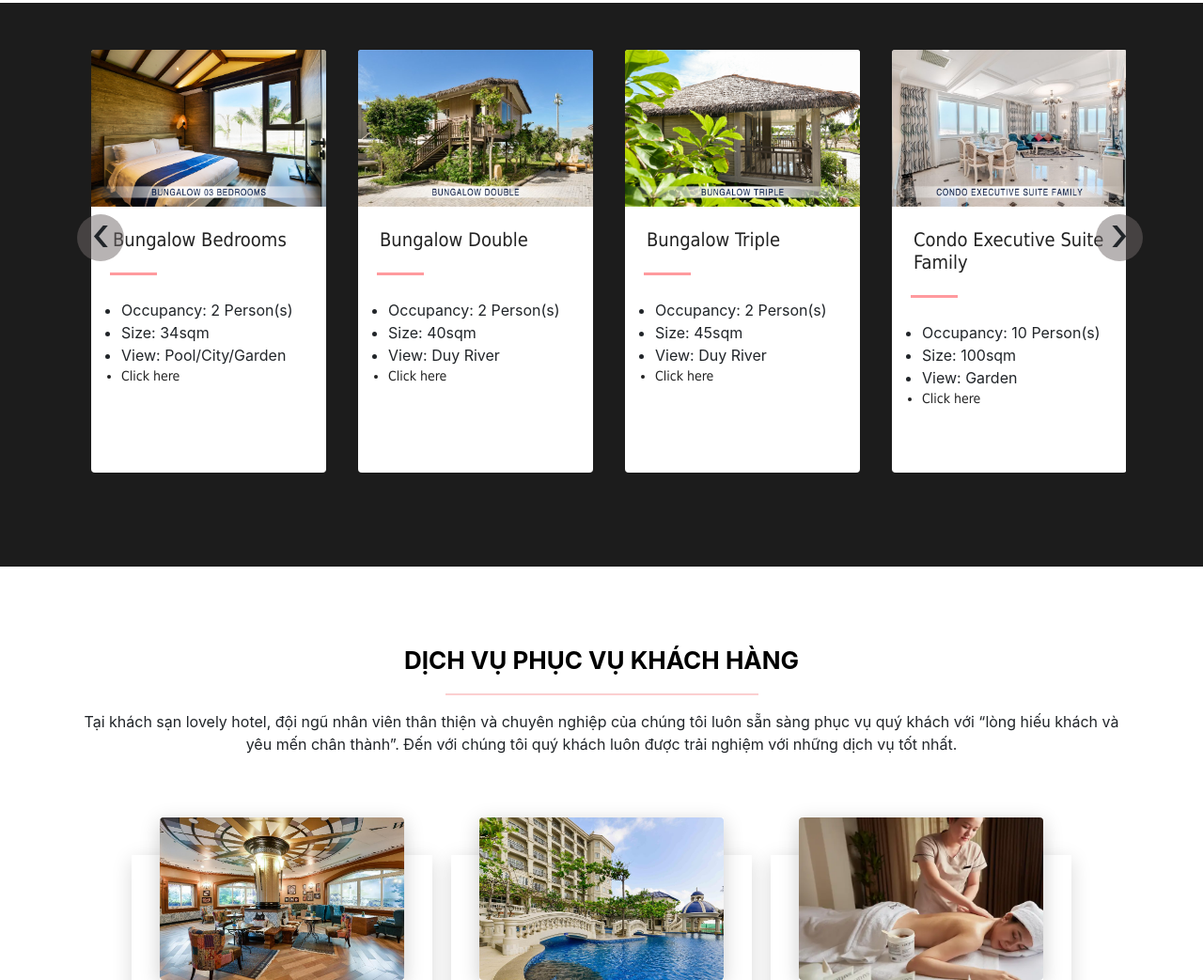
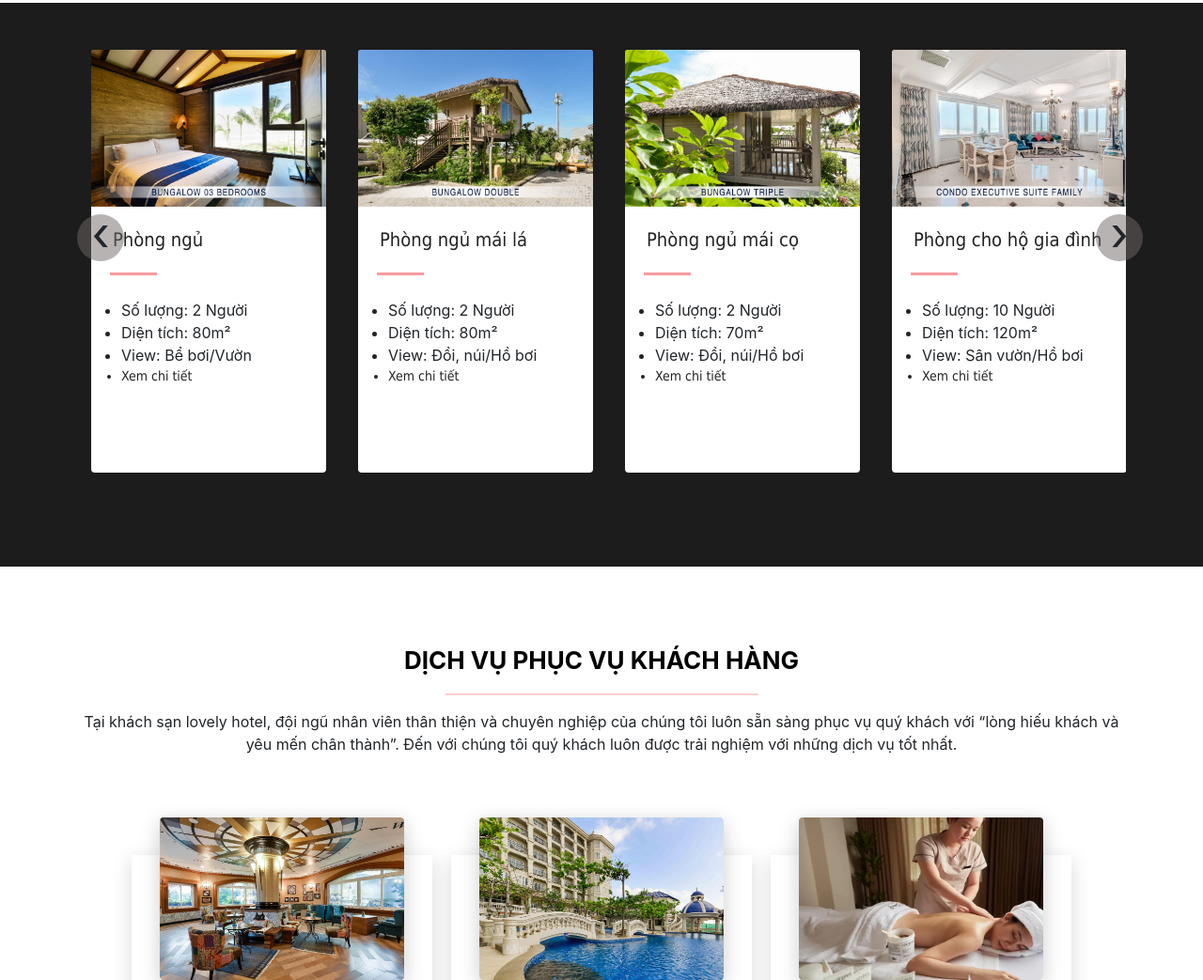
Before and after one commit to Nakai981/MEDIA, a plain HTML site: page index.html in a window 1280 px wide. Shown: the part 1436-2479 px from the top of the page at 94% size. Drawn offline with nearby package versions, Linux system fonts and the light colour scheme.

Commit message:
Sửa tên phòng

```diff
--- a/index.html
+++ b/index.html
@@ -123,9 +123,8 @@
 
                     <div id="ngan-cach"></div>
                     <p id="word">Khách sạn NUCE Lovely tọa lạc gần Quảng trường Leonardo da Vinci. Nằm giữa trung tâm kinh tế và văn hóa của Thành Phố Hà Nội, Khách sạn NUCE Lovely mong muốn là cánh cửa đầu tiên ở Hà Nội chào đón Quý khách trong nước và Quốc tế về
-                        với Hà Nội.
-                  Với chất lượng đạt chuẩn Quốc tế 4 sao, Khách sạn NUCE Lovely không chỉ đáp ứng hoàn hảo nhu cầu nghỉ ngơi của Quý khách mà còn mang đến những giây phút thư giãn giải trí tuyệt vời và để lại dư vị ấn tượng trong văn hóa ẩm thực nơi
-                        đây.
+                        với Hà Nội. Với chất lượng đạt chuẩn Quốc tế 4 sao, Khách sạn NUCE Lovely không chỉ đáp ứng hoàn hảo nhu cầu nghỉ ngơi của Quý khách mà còn mang đến những giây phút thư giãn giải trí tuyệt vời và để lại dư vị ấn tượng trong văn
+                        hóa ẩm thực nơi đây.
                     </p>
                 </div>
 
@@ -168,15 +167,15 @@
 
                                     <div class="card-boby ">
                                         <a href="">
-                                            <h5 class="card-text">Bungalow Bedrooms</h5>
+                                            <h5 class="card-text">Phòng ngủ</h5>
                                         </a>
                                         <div class="duy_line"></div>
                                         <ul>
-                                            <li>Occupancy: 2 Person(s)</li>
-                                            <li>Size: 34sqm</li>
-                                            <li>View: Pool/City/Garden</li>
+                                            <li>Số lượng: 2 Người</li>
+                                            <li>Diện tích: 80m²</li>
+                                            <li>View: Bể bơi/Vườn</li>
                                             <a href="">
-                                                <li>Click here</li>
+                                                <li>Xem chi tiết</li>
                                             </a>
                                         </ul>
                                     </div>
@@ -189,15 +188,15 @@
 
                                     <div class="card-boby ">
                                         <a href="">
-                                            <h5 class="card-text">Bungalow Double</h5>
+                                            <h5 class="card-text">Phòng ngủ mái lá</h5>
                                         </a>
                                         <div class="duy_line"></div>
                                         <ul>
-                                            <li>Occupancy: 2 Person(s)</li>
-                                            <li>Size: 40sqm</li>
-                                            <li>View: Duy River</li>
+                                            <li>Số lượng: 2 Người</li>
+                                            <li>Diện tích: 80m²</li>
+                                            <li>View: Đồi, núi/Hồ bơi</li>
                                             <a href="">
-                                                <li>Click here</li>
+                                                <li>Xem chi tiết</li>
                                             </a>
                                         </ul>
                                     </div>
@@ -211,15 +210,15 @@
 
                                     <div class="card-boby ">
                                         <a href="">
-                                            <h5 class="card-text">Bungalow Triple</h5>
+                                            <h5 class="card-text">Phòng ngủ mái cọ</h5>
                                         </a>
                                         <div class="duy_line"></div>
                                         <ul>
-                                            <li>Occupancy: 2 Person(s)</li>
-                                            <li>Size: 45sqm</li>
-                                            <li>View: Duy River</li>
+                                            <li>Số lượng: 2 Người</li>
+                                            <li>Diện tích: 70m²</li>
+                                            <li>View: Đồi, núi/Hồ bơi</li>
                                             <a href="">
-                                                <li>Click here</li>
+                                                <li>Xem chi tiết</li>
                                             </a>
                                         </ul>
                                     </div>
@@ -233,15 +232,15 @@
 
                                     <div class="card-boby ">
                                         <a href="">
-                                            <h5 class="card-text">Condo Executive Suite Family</h5>
+                                            <h5 class="card-text">Phòng cho hộ gia đình</h5>
                                         </a>
                                         <div class="duy_line"></div>
                                         <ul>
-                                            <li>Occupancy: 10 Person(s)</li>
-                                            <li>Size: 100sqm</li>
-                                            <li>View: Garden</li>
+                                            <li>Số lượng: 10 Người</li>
+                                            <li>Diện tích: 120m²</li>
+                                            <li>View: Sân vườn/Hồ bơi</li>
                                             <a href="">
-                                                <li>Click here</li>
+                                                <li>Xem chi tiết</li>
                                             </a>
                                         </ul>
                                     </div>
@@ -255,15 +254,15 @@
 
                                     <div class="card-boby ">
                                         <a href="">
-                                            <h5 class="card-text">Condo Suite Loft</h5>
+                                            <h5 class="card-text">Phòng cho hộ gia đình</h5>
                                         </a>
                                         <div class="duy_line"></div>
                                         <ul>
-                                            <li>Occupancy: 4 Person(s)</li>
-                                            <li>Size: 80sqm</li>
-                                            <li>View: Pool</li>
+                                            <li>Số lượng: 10 Người</li>
+                                            <li>Diện tích: 100m²</li>
+                                            <li>View: Sân vườn/Hồ bơi</li>
                                             <a href="">
-                                                <li>Click here</li>
+                                                <li>Xem chi tiết</li>
                                             </a>
                                         </ul>
                                     </div>
@@ -278,15 +277,15 @@
 
                                     <div class="card-boby ">
                                         <a href="">
-                                            <h5 class="card-text">Condo Superior</h5>
+                                            <h5 class="card-text">Phòng cho hộ gia đình</h5>
                                         </a>
                                         <div class="duy_line"></div>
                                         <ul>
-                                            <li>Occupancy: 2 Person(s)</li>
-                                            <li>Size: 50sqm</li>
-                                            <li>View: Pool/City/Garden</li>
+                                            <li>Số lượng: 10 Người</li>
+                                            <li>Diện tích: 100m²</li>
+                                            <li>View: Sân vườn/Hồ bơi</li>
                                             <a href="">
-                                                <li>Click here</li>
+                                                <li>Xem chi tiết</li>
                                             </a>
                                         </ul>
                                     </div>
@@ -301,15 +300,15 @@
 
                                     <div class="card-boby ">
                                         <a href="">
-                                            <h5 class="card-text">Deluxe Twin</h5>
+                                            <h5 class="card-text">Phòng ngủ cao cấp</h5>
                                         </a>
                                         <div class="duy_line"></div>
                                         <ul>
-                                            <li>Occupancy: 4 Person(s)</li>
-                                            <li>Size: 80sqm</li>
-                                            <li>View: Pool/City/Garden</li>
+                                            <li>Số lượng: 4 Người</li>
+                                            <li>Diện tích: 80m²</li>
+                                            <li>View: Sân vườn/Hồ bơi</li>
                                             <a href="">
-                                                <li>Click here</li>
+                                                <li>Xem chi tiết</li>
                                             </a>
                                         </ul>
                                     </div>
@@ -531,7 +530,9 @@
 
                 <div class="col-12 col-xs-12 col-sm-12 col-md-4 anh_footer-about">
                     <h4>Về chúng tôi</h4>
-                    <p>Nơi nghỉ dưỡng tuyệt vời, nơi thư giãn sau thời gian làm việc căng thẳng của bạn và gia đình. Lovely Hotel được xây dựng dọc theo bờ biển trải dài với cát trắng, với vị trí tuyệt vời, là nơi lý tưởng để bạn ngắm bình minh và hoàng hôn.</p>
+                    <p>Nơi nghỉ dưỡng tuyệt vời, nơi thư giãn sau thời gian làm việc căng thẳng của bạn và gia đình. Lovely Hotel được xây dựng dọc theo bờ biển trải dài với cát trắng, với vị trí tuyệt vời, là nơi lý tưởng để bạn ngắm bình minh và hoàng
+                        hôn.
+                    </p>
                     <div class="social-links social-icons">
                         <a href="#"><i class="fab fa-facebook"></i></a><a href="#"><i class="fab fa-twitter"></i></a><a href="#"><i class="fab fa-google"></i></a><a href="#"><i class="fab fa-instagram"></i></a><a href="#"><i class="fab fa-skype"></i></a>
                     </div>
```
